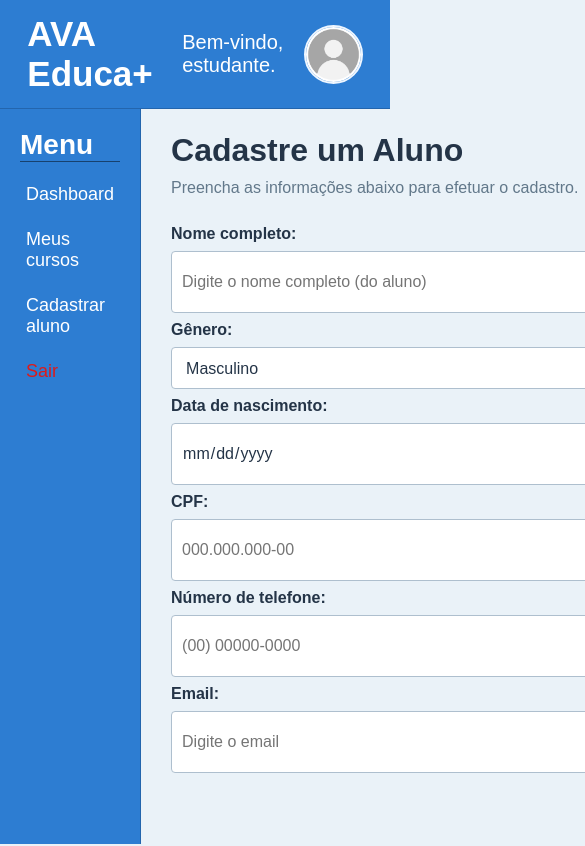
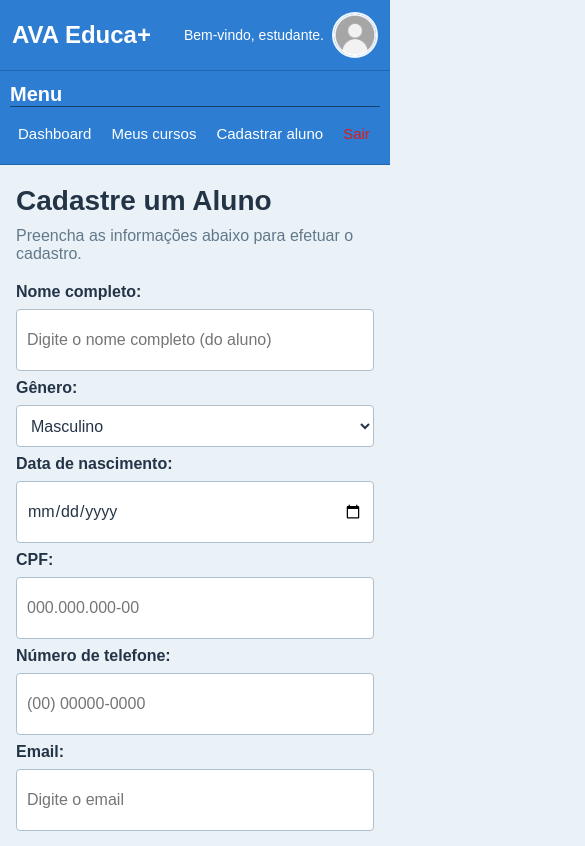
Before and after one commit to vini0926/AVA-educa-SCTEC-project, a website with bundled scripts: page cadastro/cadastro-aluno.html in a window 390 px wide. Shown: the top 846 px of the page, 585 px wide, since content can reach past the window. Built offline with nearby package versions, Linux system fonts and the light colour scheme.

Commit message:
Responsividade

```diff
--- a/cadastro/cadastro-aluno.css
+++ b/cadastro/cadastro-aluno.css
@@ -164,7 +164,8 @@ body {
 	border-radius: 4px;
 	background-color: #ffffff;
 	color: #243447;
-	font: inherit;
+	font-family: Arial, sans-serif;
+	font-size: 16px;
 }
 
 #campoPessoal select {
@@ -175,7 +176,8 @@ body {
 	border-radius: 4px;
 	background-color: #ffffff;
 	color: #243447;
-	font: inherit;
+	font-family: Arial, sans-serif;
+	font-size: 16px;
 }
 
 #campoEndereco input {
@@ -186,7 +188,8 @@ body {
 	border-radius: 4px;
 	background-color: #ffffff;
 	color: #243447;
-	font: inherit;
+	font-family: Arial, sans-serif;
+	font-size: 16px;
 }
 
 #secaoComplemento {
@@ -207,7 +210,120 @@ body {
 	border-radius: 4px;
 	background-color: #2d7dd2;
 	color: #ffffff;
-	font: inherit;
+	font-family: Arial, sans-serif;
+	font-size: 16px;
 	font-weight: 600;
 	cursor: pointer;
 }
+
+@media (max-width: 768px) {
+	#areaCadastro {
+		padding-right: 16px;
+		padding-left: 16px;
+	}
+
+	#introdCadastro {
+		margin-top: 20px;
+		margin-bottom: 20px;
+	}
+
+	#introdCadastro h1 {
+		font-size: 28px;
+	}
+
+	#cadastro {
+		display: flex;
+		flex-direction: column;
+		align-items: stretch;
+		gap: 24px;
+	}
+
+	#campoPessoal {
+		grid-column: auto;
+		grid-row: auto;
+	}
+
+	#campoPessoal input,
+	#campoPessoal select {
+		width: auto;
+	}
+
+	#campoEndereco {
+		grid-column: auto;
+		grid-row: auto;
+		grid-template-columns: 1fr;
+		gap: 12px;
+	}
+
+	#campoEndereco h2,
+	#secaoComplemento {
+		grid-column: auto;
+	}
+
+	#campoEndereco input,
+	#secaoComplemento input {
+		width: auto;
+	}
+
+	#botaoCadastroEnviar {
+		grid-column: auto;
+		grid-row: auto;
+		width: auto;
+	}
+}
+
+@media (max-width: 768px) {
+	.cabecalho {
+		min-height: 0;
+		padding: 12px;
+		gap: 8px;
+	}
+
+	#headerAVA {
+		font-size: 24px;
+	}
+
+	#nomeUsuario {
+		min-width: 0;
+		gap: 8px;
+	}
+
+	#nomeUsuario p {
+		font-size: 14px;
+		text-align: right;
+	}
+
+	#nomeUsuario img {
+		width: 42px;
+		height: 42px;
+		flex-shrink: 0;
+	}
+
+	.conteudo {
+		flex-direction: column;
+	}
+
+	#menuLateral {
+		width: auto;
+		padding: 12px 10px;
+		border-right: 0;
+		border-bottom: 1px solid #2365ad;
+		display: flex;
+		flex-wrap: wrap;
+		align-items: center;
+		gap: 4px;
+	}
+
+	#menuLateral h1 {
+		width: 100%;
+		margin-bottom: 4px;
+		font-size: 20px;
+	}
+
+	.botaoMenu {
+		width: auto;
+		padding: 10px 8px;
+		text-align: center;
+		font-size: 15px;
+	}
+}
--- a/dashboard/dashboard.css
+++ b/dashboard/dashboard.css
@@ -141,3 +141,92 @@ body {
 	color: #243447;
 	font-size: 27px;
 }
+
+@media (max-width: 768px) {
+	.cabecalho {
+		min-height: 0;
+		padding: 12px;
+		gap: 8px;
+	}
+
+	#headerAVA {
+		font-size: 24px;
+	}
+
+	#nomeUsuario {
+		min-width: 0;
+		gap: 8px;
+	}
+
+	#nomeUsuario p {
+		font-size: 14px;
+		text-align: right;
+	}
+
+	#nomeUsuario img {
+		width: 42px;
+		height: 42px;
+		flex-shrink: 0;
+	}
+
+	.conteudo {
+		flex-direction: column;
+	}
+
+	#menuLateral {
+		width: auto;
+		padding: 12px 10px;
+		border-right: 0;
+		border-bottom: 1px solid #2365ad;
+		display: flex;
+		flex-wrap: wrap;
+		align-items: center;
+		gap: 4px;
+	}
+
+	#menuLateral h1 {
+		width: 100%;
+		margin-bottom: 4px;
+		font-size: 20px;
+	}
+
+	.botaoMenu {
+		width: auto;
+		padding: 10px 8px;
+		text-align: center;
+		font-size: 15px;
+	}
+
+	#areaCursos {
+		padding-right: 16px;
+		padding-left: 16px;
+	}
+
+	#MeusCursos {
+		margin-top: 20px;
+		margin-bottom: 20px;
+	}
+
+	#MeusCursos h1 {
+		font-size: 28px;
+	}
+
+	.cursos {
+		grid-template-columns: 1fr;
+		gap: 16px;
+		margin-bottom: 30px;
+	}
+
+	.Cardcurso {
+		min-height: 0;
+		padding: 18px;
+	}
+
+	.Cardtitulo {
+		font-size: 23px;
+	}
+
+	.Cardcurso p {
+		font-size: 17px;
+	}
+}
--- a/login/login.css
+++ b/login/login.css
@@ -84,7 +84,7 @@ input:focus {
 	width: auto;
 	margin: 0;
 	padding: 8px;
-	background-color: transparent;
+	background-color: #ffffff;
 	color: #2d7dd2;
 	font-size: 14px;
 }
@@ -115,3 +115,44 @@ button:hover {
 	color: #2365ad;
 	text-align: center;
 }
+
+@media (max-width: 768px) {
+	body {
+		min-height: 100vh;
+		padding: 0 16px;
+	}
+
+	.login {
+		width: 100%;
+		padding: 0;
+	}
+
+	#AVA {
+		margin-bottom: 20px;
+		font-size: 32px;
+	}
+
+	.formulario {
+		padding: 16px;
+	}
+
+	h1 {
+		font-size: 24px;
+	}
+
+	#email {
+		width: 91%;
+		padding-right: 4%;
+		padding-left: 4%;
+	}
+
+	#senha {
+		width: 71%;
+		padding-right: 24%;
+		padding-left: 4%;
+	}
+
+	#entrar {
+		width: 100%;
+	}
+}
```
Also changed, not shown: login/login.html (+2 -2 lines), css/style.css (added).
